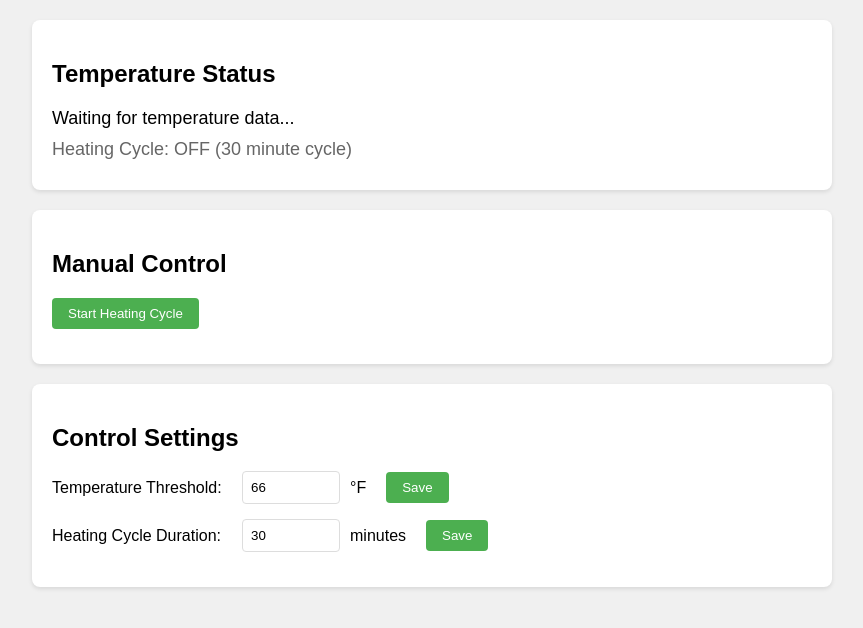
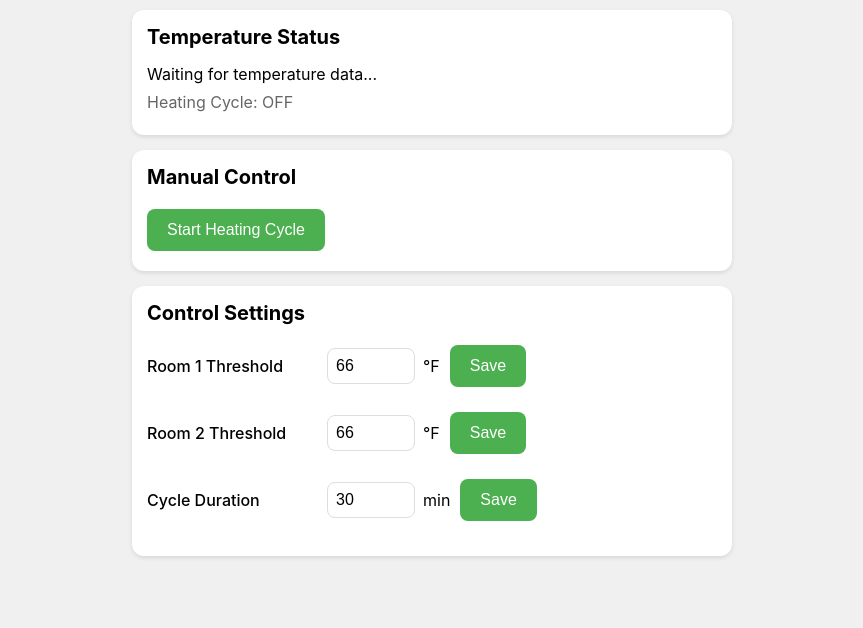
Before and after one commit to dug2/nanit-thermostat, a Flask app: page / in a window 1280 px wide. Shown: the top 628 px of the page, without its empty margins (208-1071 px from the left). Run offline with Flask 3, Linux system fonts and the light colour scheme; parts of the project's set-up code (start-up, migrations or seed data) failed here and were passed over.

Commit message:
Initial commit of boiler control project

```diff
--- a/app.py
+++ b/app.py
@@ -12,27 +12,40 @@ import fcntl
 
 app = Flask(__name__)
 
-# Constants
-RELAY_PIN = 17  # GPIO pin connected to relay
-SCHEDULE_FILE = 'schedule.json'
+# Default configurations - these can be overridden by config.json
+DEFAULT_CONFIG = {
+    "relay_pin": 17,
+    "mqtt_broker": "localhost",
+    "mqtt_port": 1883,
+    "sensors": {
+        "sensor1": {
+            "name": "Room 1",
+            "mqtt_topic": "sensors/room1/temperature",
+            "threshold": 66.0
+        },
+        "sensor2": {
+            "name": "Room 2",
+            "mqtt_topic": "sensors/room2/temperature",
+            "threshold": 66.0
+        }
+    },
+    "cycle_duration_minutes": 30
+}
+
 CONFIG_FILE = 'config.json'
-MQTT_BROKER = "localhost"
-MQTT_PORT = 1883
-MQTT_TOPIC = "nanit/babies/56728ce1/temperature"
-TEMP_THRESHOLD_F = 66.0  # Temperature threshold in Fahrenheit
-DEFAULT_CYCLE_MINUTES = 30  # Default heating cycle duration
 LOCK_FILE = '/tmp/boiler_control.lock'
 
 # Global variables
+config = DEFAULT_CONFIG.copy()
 heating_cycle_thread = None
-last_temp = None
-cycle_duration_minutes = DEFAULT_CYCLE_MINUTES
+last_temps = {sensor_id: None for sensor_id in DEFAULT_CONFIG['sensors'].keys()}
+cycle_trigger_source = None
 
 # Initialize GPIO
 GPIO.setwarnings(False)
 GPIO.setmode(GPIO.BCM)
-GPIO.setup(RELAY_PIN, GPIO.OUT)
-GPIO.output(RELAY_PIN, GPIO.LOW)  # Start with relay OFF (LOW)
+GPIO.setup(DEFAULT_CONFIG['relay_pin'], GPIO.OUT)
+GPIO.output(DEFAULT_CONFIG['relay_pin'], GPIO.LOW)  # Start with relay OFF
 
 def c_to_f(celsius):
     return (celsius * 9/5) + 32
@@ -41,85 +54,97 @@ def f_to_c(fahrenheit):
     return (fahrenheit - 32) * 5/9
 
 def load_config():
-    global cycle_duration_minutes, TEMP_THRESHOLD_F
+    """Load configuration from file, falling back to defaults if needed"""
+    global config
     try:
         with open(CONFIG_FILE, 'r') as f:
-            config = json.load(f)
-            cycle_duration_minutes = config.get('cycle_duration_minutes', DEFAULT_CYCLE_MINUTES)
-            TEMP_THRESHOLD_F = config.get('temp_threshold_f', 66.0)
+            loaded_config = json.load(f)
+            # Deep merge with defaults
+            config = DEFAULT_CONFIG.copy()
+            config.update(loaded_config)
     except FileNotFoundError:
         save_config()
 
 def save_config():
+    """Save current configuration to file"""
     with open(CONFIG_FILE, 'w') as f:
-        json.dump({
-            'cycle_duration_minutes': cycle_duration_minutes,
-            'temp_threshold_f': TEMP_THRESHOLD_F
-        }, f)
+        json.dump(config, f, indent=4)
 
-def heating_cycle():
+def heating_cycle(trigger_source="manual"):
     """Run one heating cycle"""
+    global cycle_trigger_source
     timestamp = datetime.now().strftime("%Y-%m-%d %H:%M:%S")
     print(f"[{timestamp}] ====== STARTING HEATING CYCLE ======")
-    print(f"[{timestamp}] Duration: {cycle_duration_minutes} minutes")
-    print(f"[{timestamp}] Temperature threshold: {TEMP_THRESHOLD_F}°F")
+    print(f"[{timestamp}] Duration: {config['cycle_duration_minutes']} minutes")
+    print(f"[{timestamp}] Triggered by: {trigger_source}")
 
-    GPIO.output(RELAY_PIN, GPIO.HIGH)  # Turn ON
+    cycle_trigger_source = trigger_source
+    GPIO.output(config['relay_pin'], GPIO.HIGH)  # Turn ON
 
-    time.sleep(cycle_duration_minutes * 60)  # Convert minutes to seconds
+    time.sleep(config['cycle_duration_minutes'] * 60)
 
     timestamp = datetime.now().strftime("%Y-%m-%d %H:%M:%S")
-    GPIO.output(RELAY_PIN, GPIO.LOW)  # Turn OFF
+    GPIO.output(config['relay_pin'], GPIO.LOW)  # Turn OFF
+    cycle_trigger_source = None
     print(f"[{timestamp}] ====== HEATING CYCLE COMPLETED ======")
 
-def check_temperature(temperature_c):
-    """Start a heating cycle if temperature is below threshold and no cycle is running"""
+def start_heating_cycle(trigger_source):
+    """Start a heating cycle if none is running"""
     global heating_cycle_thread
 
-    temperature_f = c_to_f(temperature_c)
-    timestamp = datetime.now().strftime("%Y-%m-%d %H:%M:%S")
-    print(f"[{timestamp}] Temperature check: {temperature_f:.1f}°F (threshold: {TEMP_THRESHOLD_F}°F)")
-
-    # If temperature is below threshold and no heating cycle is running
-    if temperature_f < TEMP_THRESHOLD_F:
-        if heating_cycle_thread is None or not heating_cycle_thread.is_alive():
-            print(f"[{timestamp}] Temperature {temperature_f:.1f}°F is below threshold {TEMP_THRESHOLD_F}°F - starting new heating cycle")
-            heating_cycle_thread = threading.Thread(target=heating_cycle)
-            heating_cycle_thread.daemon = True
-            heating_cycle_thread.start()
-        else:
-            print(f"[{timestamp}] Temperature {temperature_f:.1f}°F is below threshold but heating cycle is already running")
-    else:
-        print(f"[{timestamp}] Temperature {temperature_f:.1f}°F is above threshold - no action needed")
+    if heating_cycle_thread is None or not heating_cycle_thread.is_alive():
+        heating_cycle_thread = threading.Thread(target=heating_cycle, args=(trigger_source,))
+        heating_cycle_thread.daemon = True
+        heating_cycle_thread.start()
+        return True
+    return False
 
 def stop_heating_cycle():
     """Stop the current heating cycle if one is running"""
     global heating_cycle_thread, cycle_trigger_source
     if heating_cycle_thread and heating_cycle_thread.is_alive():
-        GPIO.output(RELAY_PIN, GPIO.LOW)  # Turn OFF
-        heating_cycle_thread = None  # Clear the thread
-        cycle_trigger_source = None  # Clear the trigger source
+        GPIO.output(config['relay_pin'], GPIO.LOW)  # Turn OFF
+        heating_cycle_thread = None
+        cycle_trigger_source = None
         print("Manually stopped heating cycle")
     return True
+
+def check_temperature(sensor_id, temperature_c):
+    temperature_f = c_to_f(temperature_c)
+    timestamp = datetime.now().strftime("%Y-%m-%d %H:%M:%S")
+    sensor_config = config['sensors'][sensor_id]
+    print(f"[{timestamp}] {sensor_config['name']}: {temperature_f:.1f}°F (threshold: {sensor_config['threshold']}°F)")
+
+    if temperature_f < sensor_config['threshold']:
+        if start_heating_cycle(f"Sensor {sensor_config['name']}"):
+            print(f"[{timestamp}] Started heating cycle - {sensor_config['name']} below threshold")
+        else:
+            print(f"[{timestamp}] Heating cycle already running")
+    else:
+        print(f"[{timestamp}] Temperature above threshold - no action needed")
 
 # MQTT callbacks
 def on_connect(client, userdata, flags, rc):
     print(f"MQTT Connection result: {rc}")
     if rc == 0:
-        print(f"Successfully subscribed to {MQTT_TOPIC}")
-        client.subscribe(MQTT_TOPIC)
-    else:
-        print(f"Failed to connect to MQTT broker with code {rc}")
+        for sensor_id, sensor_config in config['sensors'].items():
+            topic = sensor_config['mqtt_topic']
+            print(f"Subscribing to {topic}")
+            client.subscribe(topic)
 
 def on_message(client, userdata, msg):
-    global last_temp
-    print(f"MQTT message received: {msg.payload}")
+    global last_temps
     try:
         temperature_c = float(msg.payload.decode())
-        temperature_f = c_to_f(temperature_c)
-        last_temp = temperature_c
-        print(f"Processed temperature: {temperature_f:.1f}°F")
-        check_temperature(temperature_c)
+        # Find sensor ID by matching topic
+        sensor_id = next(
+            (sid for sid, cfg in config['sensors'].items()
+             if cfg['mqtt_topic'] == msg.topic),
+            None
+        )
+        if sensor_id:
+            last_temps[sensor_id] = temperature_c
+            check_temperature(sensor_id, temperature_c)
     except ValueError as e:
         print(f"Error processing temperature: {e}")
 
@@ -131,20 +156,28 @@ def home():
 def get_status():
     cycle_running = heating_cycle_thread is not None and heating_cycle_thread.is_alive()
     return jsonify({
-        'current_temperature': c_to_f(last_temp) if last_temp is not None else None,
-        'threshold': TEMP_THRESHOLD_F,
+        'temperatures': {
+            sensor_id: {
+                'name': sensor_config['name'],
+                'temperature': c_to_f(last_temps[sensor_id]) if last_temps[sensor_id] is not None else None,
+                'threshold': sensor_config['threshold']
+            }
+            for sensor_id, sensor_config in config['sensors'].items()
+        },
         'cycle_running': cycle_running,
-        'cycle_duration_minutes': cycle_duration_minutes
+        'cycle_duration_minutes': config['cycle_duration_minutes'],
+        'cycle_trigger_source': cycle_trigger_source
     })
 
 @app.route('/config', methods=['POST'])
 def update_config():
-    global cycle_duration_minutes, TEMP_THRESHOLD_F
     data = request.json
     if 'cycle_duration_minutes' in data:
-        cycle_duration_minutes = int(data['cycle_duration_minutes'])
-    if 'temp_threshold_f' in data:
-        TEMP_THRESHOLD_F = float(data['temp_threshold_f'])
+        config['cycle_duration_minutes'] = int(data['cycle_duration_minutes'])
+    if 'thresholds' in data:
+        for sensor_id, threshold in data['thresholds'].items():
+            if sensor_id in config['sensors']:
+                config['sensors'][sensor_id]['threshold'] = float(threshold)
     save_config()
     return jsonify({'success': True})
 
@@ -152,20 +185,15 @@ def update_config():
 def manual_control():
     action = request.json.get('action')
     if action == 'start':
-        global heating_cycle_thread
-        if not heating_cycle_thread or not heating_cycle_thread.is_alive():
-            heating_cycle_thread = threading.Thread(target=heating_cycle)
-            heating_cycle_thread.daemon = True
-            heating_cycle_thread.start()
-            print("Manually started heating cycle")
-        return jsonify({'success': True})
+        if start_heating_cycle("manual"):
+            return jsonify({'success': True})
+        return jsonify({'success': False, 'error': 'Cycle already running'})
     elif action == 'stop':
         success = stop_heating_cycle()
         return jsonify({'success': success})
     return jsonify({'success': False, 'error': 'Invalid action'})
 
 if __name__ == '__main__':
-    # Try to get lock file
     fp = open(LOCK_FILE, 'w')
     try:
         fcntl.lockf(fp, fcntl.LOCK_EX | fcntl.LOCK_NB)
@@ -173,16 +201,14 @@ if __name__ == '__main__':
         print("Another instance is running")
         sys.exit(1)
 
-    # Load configuration
     load_config()
 
-    # Initialize MQTT client
     mqtt_client = mqtt.Client()
     mqtt_client.on_connect = on_connect
     mqtt_client.on_message = on_message
 
     try:
-        mqtt_client.connect(MQTT_BROKER, MQTT_PORT, 60)
+        mqtt_client.connect(config['mqtt_broker'], config['mqtt_port'], 60)
         mqtt_client.loop_start()
     except Exception as e:
         print(f"Failed to connect to MQTT broker: {e}")
--- a/templates/index.html
+++ b/templates/index.html
@@ -5,132 +5,198 @@
    <meta name="viewport" content="width=device-width, initial-scale=1">
    <style>
        body {
-           font-family: Arial, sans-serif;
-           max-width: 800px;
-           margin: 0 auto;
-           padding: 20px;
+           font-family: -apple-system, BlinkMacSystemFont, "Segoe UI", Roboto, Helvetica, Arial, sans-serif;
+           margin: 0;
+           padding: 10px;
            background-color: #f0f0f0;
        }
        .card {
            background: white;
-           padding: 20px;
-           border-radius: 8px;
+           padding: 15px;
+           border-radius: 12px;
            box-shadow: 0 2px 4px rgba(0,0,0,0.1);
-           margin-bottom: 20px;
+           margin-bottom: 15px;
+           width: 100%;
+           max-width: 600px;
+           margin-left: auto;
+           margin-right: auto;
+           box-sizing: border-box;
        }
        .info {
-           font-size: 18px;
-           margin-bottom: 10px;
+           font-size: 16px;
+           margin-bottom: 8px;
+           word-break: break-word;
+       }
+       h2 {
+           font-size: 20px;
+           margin-top: 0;
+           margin-bottom: 15px;
        }
        .cycle-running {
            color: #4CAF50;
-           font-weight: bold;
+           font-weight: 600;
        }
        .cycle-off {
            color: #666;
        }
        input[type="number"] {
+           font-size: 16px;
            padding: 8px;
            border: 1px solid #ddd;
-           border-radius: 4px;
-           width: 80px;
-           margin-right: 10px;
+           border-radius: 8px;
+           width: 70px;
+           -webkit-appearance: none;
+           margin: 5px 8px 5px 0;
        }
        .button {
            background-color: #4CAF50;
            color: white;
-           padding: 8px 16px;
+           padding: 12px 20px;
            border: none;
-           border-radius: 4px;
+           border-radius: 8px;
            cursor: pointer;
-           margin-right: 10px;
+           font-size: 16px;
+           font-weight: 500;
+           width: 100%;
+           margin: 5px 0;
+           -webkit-tap-highlight-color: transparent;
+       }
+       .button:active {
+           opacity: 0.8;
        }
        .button:disabled {
            background-color: #cccccc;
-           cursor: not-allowed;
        }
        .button.stop {
            background-color: #f44336;
        }
        .setting-row {
            display: flex;
-           align-items: center;
+           flex-direction: column;
            margin-bottom: 15px;
        }
        .setting-label {
-           width: 180px;
-           margin-right: 10px;
+           font-weight: 500;
+           margin-bottom: 5px;
+       }
+       .setting-input {
+           display: flex;
+           align-items: center;
+           flex-wrap: wrap;
+       }
+       .sensor-name {
+           font-weight: 600;
+           color: #2196F3;
+       }
+       @media (min-width: 600px) {
+           .setting-row {
+               flex-direction: row;
+               align-items: center;
+           }
+           .setting-label {
+               width: 180px;
+               margin-bottom: 0;
+           }
+           .button {
+               width: auto;
+           }
        }
    </style>
 </head>
 <body>
    <div class="card">
        <h2>Temperature Status</h2>
-       <div id="temperatureInfo" class="info">Loading temperature...</div>
+       <div id="sensorStatus" class="info">Loading temperatures...</div>
        <div id="cycleStatus" class="info">Checking cycle status...</div>
    </div>
 
    <div class="card">
        <h2>Manual Control</h2>
-       <div class="setting-row">
-           <button id="manualButton" onclick="toggleManualControl()" class="button">Start Heating Cycle</button>
-       </div>
+       <button id="manualButton" onclick="toggleManualControl()" class="button">Start Heating Cycle</button>
    </div>
 
    <div class="card">
        <h2>Control Settings</h2>
-       <div class="setting-row">
-           <label class="setting-label">Temperature Threshold:</label>
-           <input type="number" id="tempThreshold" min="50" max="90" step="0.5">
-           <label style="margin-right: 20px;">°F</label>
-           <button onclick="updateTempThreshold()" class="button">Save</button>
+       <div id="thresholdControls">
+           <!-- Will be populated dynamically -->
        </div>
        <div class="setting-row">
-           <label class="setting-label">Heating Cycle Duration:</label>
-           <input type="number" id="cycleDuration" min="1" max="120" step="1">
-           <label style="margin-right: 20px;">minutes</label>
-           <button onclick="updateCycleDuration()" class="button">Save</button>
+           <div class="setting-label">Cycle Duration</div>
+           <div class="setting-input">
+               <input type="number" id="cycleDuration" min="1" max="120" step="1">
+               <label style="margin-right: 10px;">min</label>
+               <button onclick="updateCycleDuration()" class="button">Save</button>
+           </div>
        </div>
    </div>
 
    <script>
-       let currentDuration = 30;  // Will be updated from server
+       let currentDuration = 30;
        let cycleRunning = false;
+       let sensors = {};
 
        async function updateStatus() {
            try {
                const response = await fetch('/status');
                const data = await response.json();
 
-               const tempInfo = document.getElementById('temperatureInfo');
+               // Update sensor readings
+               const sensorStatus = document.getElementById('sensorStatus');
+               let statusHtml = '';
+               for (const [sensorId, sensorData] of Object.entries(data.temperatures)) {
+                   if (sensorData.temperature !== null) {
+                       statusHtml += `<div><span class="sensor-name">${sensorData.name}:</span> `;
+                       statusHtml += `${sensorData.temperature.toFixed(1)}°F `;
+                       statusHtml += `(Threshold: ${sensorData.threshold}°F)</div>`;
+                   }
+               }
+               sensorStatus.innerHTML = statusHtml || 'Waiting for temperature data...';
+
+               // Update cycle status
                const cycleStatus = document.getElementById('cycleStatus');
-               const manualButton = document.getElementById('manualButton');
-
-               if (data.current_temperature !== null) {
-                   tempInfo.textContent = `Current Temperature: ${data.current_temperature.toFixed(1)}°F
-                       (Threshold: ${data.threshold}°F)`;
-               } else {
-                   tempInfo.textContent = 'Waiting for temperature data...';
-               }
-
                cycleStatus.textContent = data.cycle_running ?
-                   `Heating Cycle: RUNNING (${data.cycle_duration_minutes} minute cycle)` :
-                   `Heating Cycle: OFF (${data.cycle_duration_minutes} minute cycle)`;
+                   `Heating Cycle: RUNNING (${data.cycle_duration_minutes} minute cycle${data.cycle_trigger_source ? ` - Triggered by ${data.cycle_trigger_source}` : ''})` :
+                   `Heating Cycle: OFF`;
                cycleStatus.className = data.cycle_running ? 'info cycle-running' : 'info cycle-off';
 
                // Update manual control button
                cycleRunning = data.cycle_running;
+               const manualButton = document.getElementById('manualButton');
                manualButton.textContent = cycleRunning ? 'Stop Heating Cycle' : 'Start Heating Cycle';
                manualButton.className = cycleRunning ? 'button stop' : 'button';
 
-               // Update inputs if they changed
+               // Update threshold controls
+               if (JSON.stringify(data.temperatures) !== JSON.stringify(sensors)) {
+                   sensors = data.temperatures;
+                   updateThresholdControls();
+               }
+
+               // Update cycle duration
                if (data.cycle_duration_minutes !== currentDuration) {
                    currentDuration = data.cycle_duration_minutes;
                    document.getElementById('cycleDuration').value = currentDuration;
                }
-               document.getElementById('tempThreshold').value = data.threshold;
            } catch (error) {
                console.error('Error updating status:', error);
+           }
+       }
+
+       function updateThresholdControls() {
+           const container = document.getElementById('thresholdControls');
+           container.innerHTML = '';
+
+           for (const [sensorId, sensorData] of Object.entries(sensors)) {
+               const row = document.createElement('div');
+               row.className = 'setting-row';
+               row.innerHTML = `
+                   <div class="setting-label">${sensorData.name} Threshold</div>
+                   <div class="setting-input">
+                       <input type="number" id="threshold_${sensorId}" value="${sensorData.threshold}" min="50" max="90" step="0.5">
+                       <label style="margin-right: 10px;">°F</label>
+                       <button onclick="updateTempThreshold('${sensorId}')" class="button">Save</button>
+                   </div>
+               `;
+               container.appendChild(row);
            }
        }
 
@@ -145,7 +211,7 @@
                });
 
                if (response.ok) {
-                   updateStatus();  // Refresh display
+                   updateStatus();
                }
            } catch (error) {
                console.error('Error with manual control:', error);
@@ -169,7 +235,7 @@
 
                if (response.ok) {
                    currentDuration = duration;
-                   updateStatus();  // Refresh display
+                   updateStatus();
                }
            } catch (error) {
                console.error('Error updating cycle duration:', error);
@@ -177,8 +243,9 @@
            }
        }
 
-       async function updateTempThreshold() {
-           const threshold = parseFloat(document.getElementById('tempThreshold').value);
+       async function updateTempThreshold(sensorId) {
+           const input = document.getElementById(`threshold_${sensorId}`);
+           const threshold = parseFloat(input.value);
            if (isNaN(threshold) || threshold < 50 || threshold > 90) {
                alert('Please enter a temperature between 50°F and 90°F');
                return;
@@ -188,11 +255,15 @@
                const response = await fetch('/config', {
                    method: 'POST',
                    headers: {'Content-Type': 'application/json'},
-                   body: JSON.stringify({temp_threshold_f: threshold})
+                   body: JSON.stringify({
+                       thresholds: {
+                           [sensorId]: threshold
+                       }
+                   })
                });
 
                if (response.ok) {
-                   updateStatus();  // Refresh display
+                   updateStatus();
                }
            } catch (error) {
                console.error('Error updating temperature threshold:', error);
@@ -205,7 +276,7 @@
 
        // Update status every 10 seconds
        setInterval(updateStatus, 10000);
-       updateStatus();  // Initial update
+       updateStatus();
    </script>
 </body>
 </html>
```
Also changed, not shown: config.example.json (added, +18 -0 lines), README.md (added), 1 other file.
